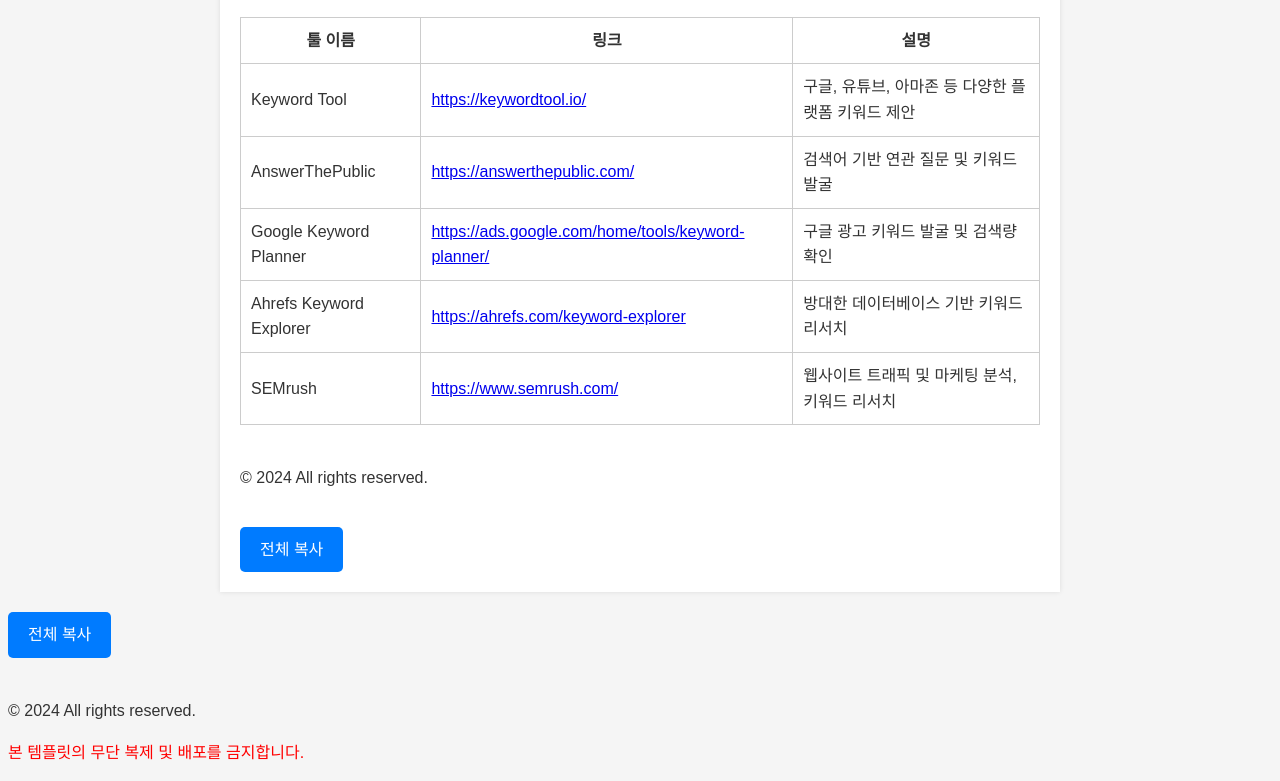
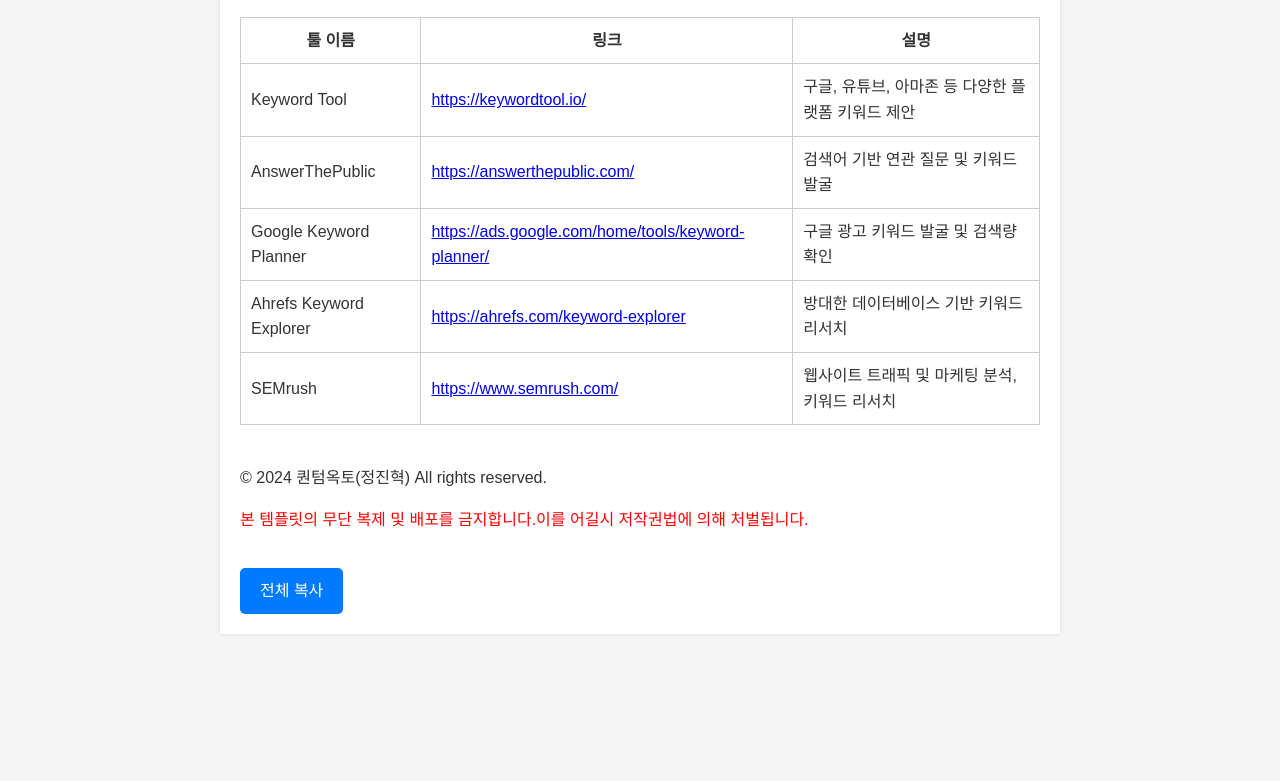
Before and after one commit to utopiaocto/ailiteracy, a plain HTML site: page index.html in a window 1280 px wide. Shown: the part 10390-11171 px from the top of the page. After the commit the page ends 11032 px from the top, so only its background shows below. Drawn offline with Linux system fonts and the light colour scheme.

Commit message:
Update index.html

```diff
--- a/index.html
+++ b/index.html
@@ -719,26 +719,11 @@
       </tbody>
     </table>
 
-    <p style="margin-top: 40px;">&copy; 2024 All rights reserved.</p>
+    <p style="margin-top: 40px;">&copy; 2024 퀀텀옥토(정진혁) All rights reserved.</p>
+    <p style="color: red;">본 템플릿의 무단 복제 및 배포를 금지합니다.이를 어길시 저작권법에 의해 처벌됩니다.</p>
+
     <a href="#" class="copy-button" onclick="copyToClipboard()">전체 복사</a>
   </div>
 
- <a href="#" class="copy-button" onclick="copyToClipboard()">전체 복사</a>
-    <p style="margin-top: 40px;">&copy; 2024 All rights reserved.</p>
-    <p style="color: red;">본 템플릿의 무단 복제 및 배포를 금지합니다.</p>
-  </div>
-
-  <script>
-    function copyToClipboard() {
-      const container = document.querySelector('.container');
-      const range = document.createRange();
-      range.selectNode(container);
-      window.getSelection().removeAllRanges();
-      window.getSelection().addRange(range);
-      document.execCommand('copy');
-      window.getSelection().removeAllRanges();
-      alert('전체 내용이 복사되었습니다.');
-    }
-  </script>
 </body>
 </html>
```
